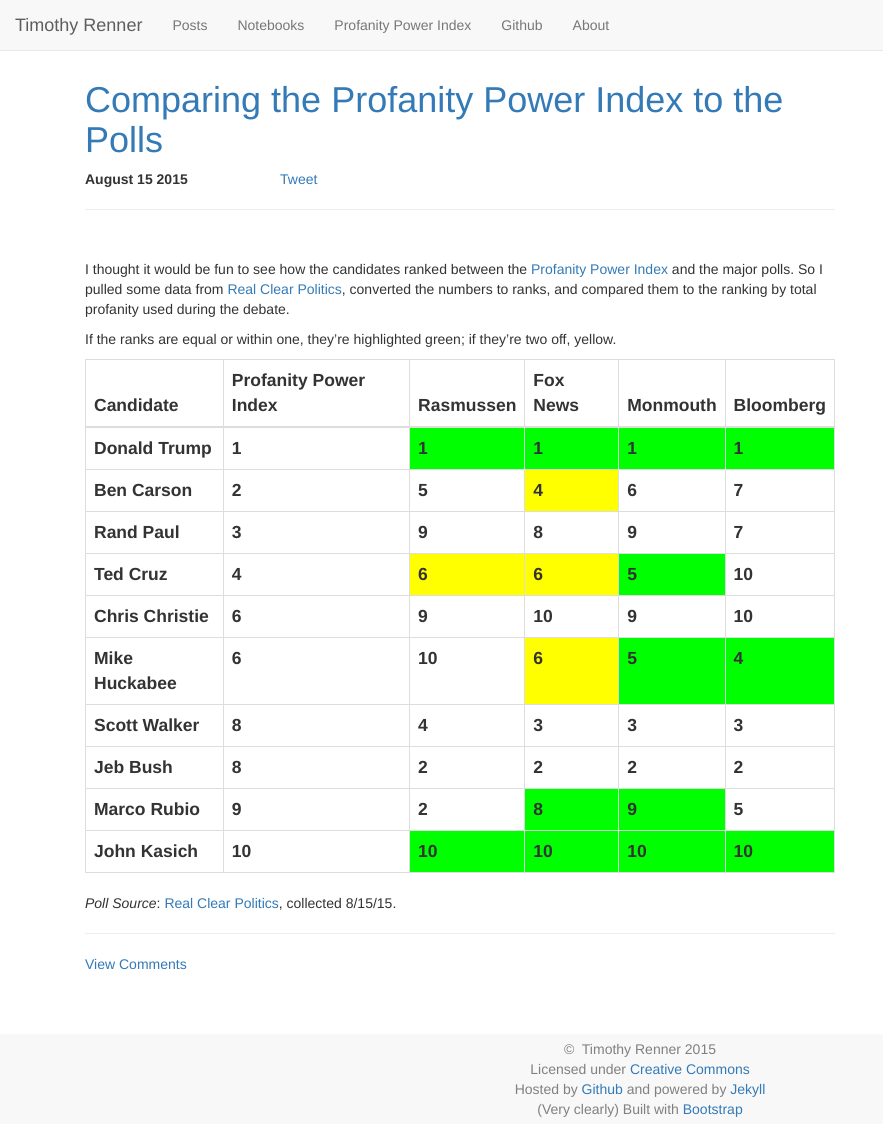
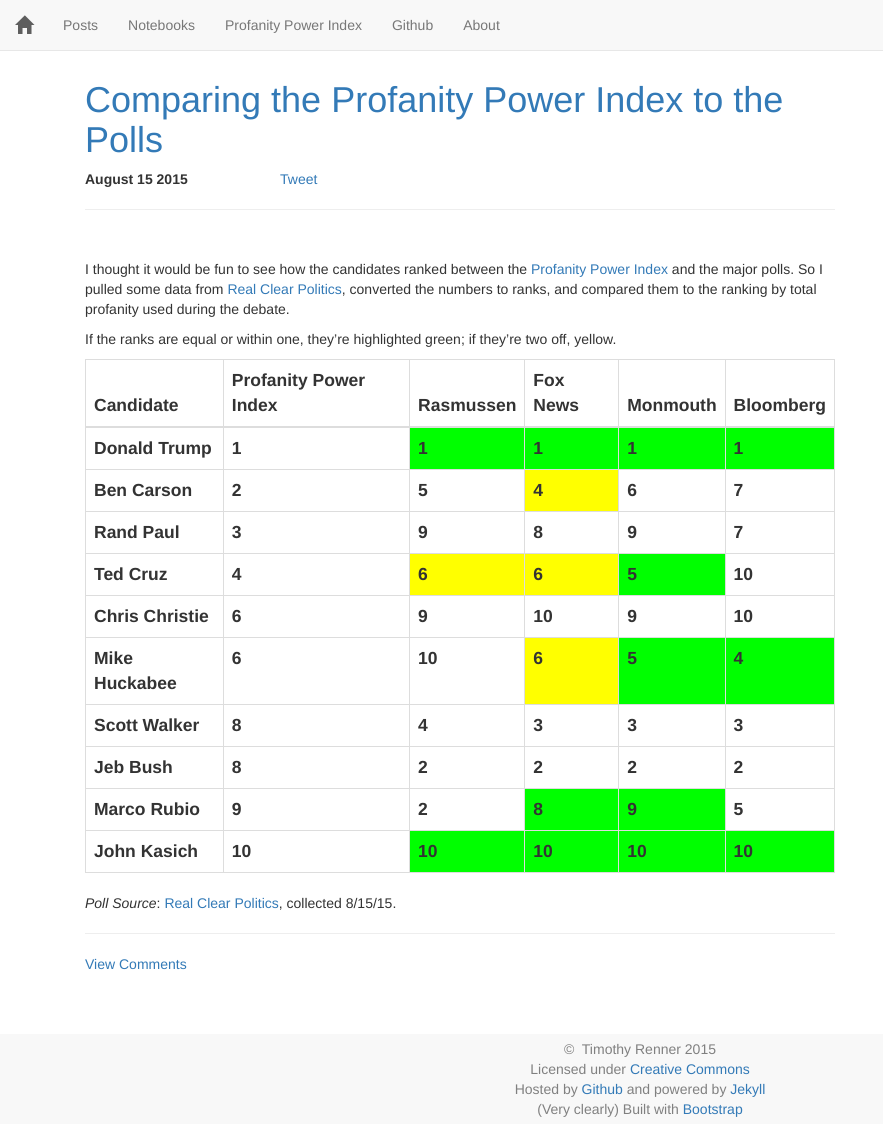
Before and after one commit to timothyrenner/timothyrenner.github.io, a Jekyll site: the page built from index.html, in a window 1280 px wide and 1124 px high. Shown: the whole window, without its empty margins (0-883 px from the left). Built offline with Jekyll 4.4.1, drawn with Linux system fonts in a browser that asks for light colours; nearby versions of some CDN libraries; the list of posts is cut into pages by our own code; comment, search, counter and statistics services are not loaded.

Commit message:
Added home icon.

```diff
--- a/_includes/navbar.html
+++ b/_includes/navbar.html
@@ -7,7 +7,8 @@
                 <span class="icon-bar"></span>
                 <span class="icon-bar"></span>
             </button>
-            <a class="navbar-brand" href="/">Timothy Renner</a>
+            <a class="navbar-brand" href="/">
+                <span class="glyphicon glyphicon-home"</span></a>
         </div> <!-- navbar-header -->
         <div class="collapse navbar-collapse" id="navbar-collapse-id">
             <ul class="nav navbar-nav">
```
